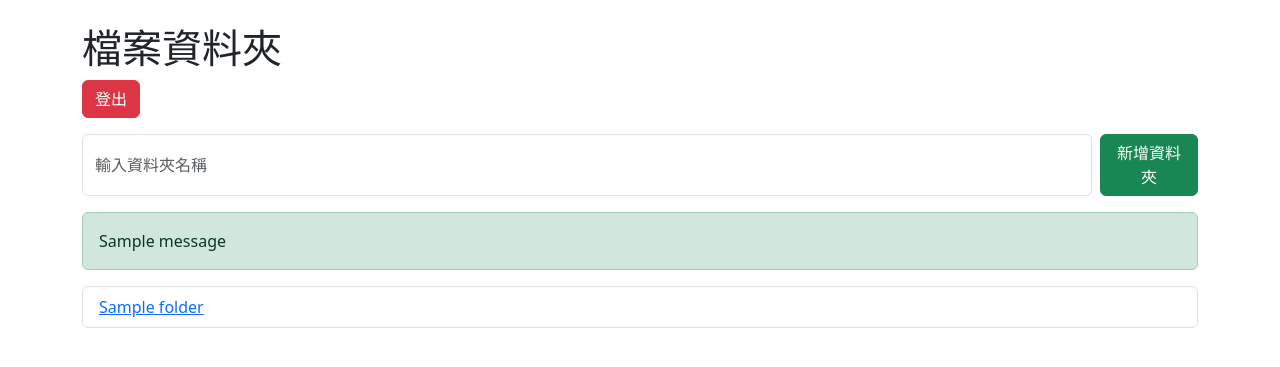
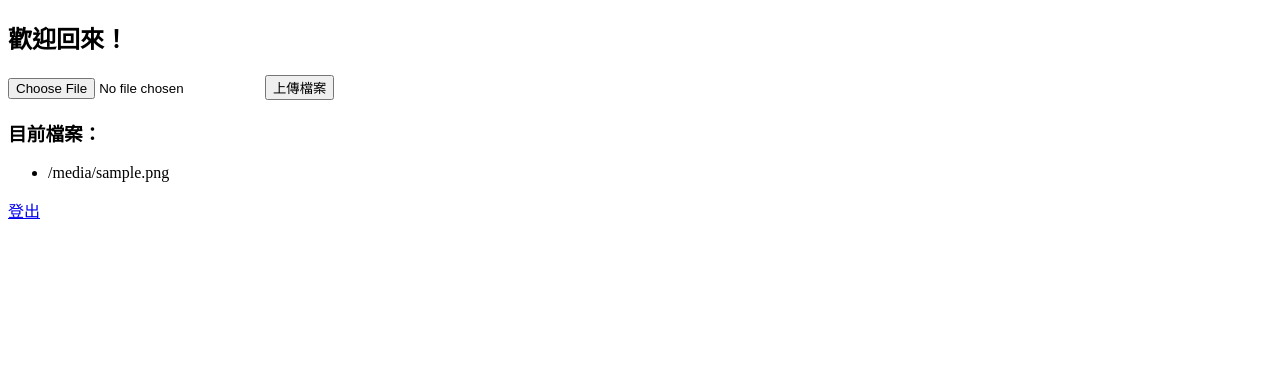
Before and after one commit to antonina12121/photo_manager, a Flask app: template photo_manager/templates/index.html in a window 1280 px wide. Shown: the top 367 px of the page. Run offline with Flask 3, Linux system fonts and the light colour scheme; the template is opened without the code that fills it: most values are stand-ins (such as "Sample title", 1, 10 or a date in 2020); one stand-in notice (Sample message) is shown.

Commit message:
Add files via upload

```diff
--- a/photo_manager/app.py
+++ b/photo_manager/app.py
@@ -1,111 +1,63 @@
-import os
-from flask import Flask, render_template, request, redirect, url_for, flash, session, send_from_directory
+from flask import Flask, render_template, request, redirect, session, flash
+from supabase import create_client, Client
+from werkzeug.utils import secure_filename
 
-app = Flask(__name__)
-app.secret_key = 'kh6686028'
+app = Flask(__name__, template_folder='templates')
+app.secret_key = "your_secret_key"
 
-UPLOAD_FOLDER = 'static/uploads'
-ALLOWED_EXTENSIONS = {'jpg', 'jpeg', 'png', 'pdf', 'ai'}
-LOGIN_PASSWORD = 'admin123'
 
-app.config['UPLOAD_FOLDER'] = UPLOAD_FOLDER
+SUPABASE_URL = "https://acvvhfcfzogxhfrzqsqq.supabase.co"
+SUPABASE_KEY = "eyJhbGciOiJIUzI1NiIsInR5cCI6IkpXVCJ9.eyJpc3MiOiJzdXBhYmFzZSIsInJlZiI6ImFjdnZoZmNmem9neGhmcnpxc3FxIiwicm9sZSI6ImFub24iLCJpYXQiOjE3NTE0MjM1MTcsImV4cCI6MjA2Njk5OTUxN30.zM5z6okmsKZ8dIKnVx0O7WpgN_-e_Mt0wty3CuHzKWc"
 
-def allowed_file(filename):
-    return '.' in filename and filename.rsplit('.', 1)[1].lower() in ALLOWED_EXTENSIONS
+supabase: Client = create_client(SUPABASE_URL, SUPABASE_KEY)
 
-def is_logged_in():
-    return session.get('logged_in')
+BUCKET_NAME = "uploads"
+
+@app.route('/')
+def home():
+    if 'user' not in session:
+        return redirect('/login')
+    files = supabase.storage().from_(BUCKET_NAME).list()
+    filenames = [f['name'] for f in files] if files else []
+    return render_template('index.html', user=session['user'], files=filenames)
+
+@app.route('/upload', methods=['POST'])
+def upload():
+    if 'user' not in session:
+        return redirect('/login')
+    if 'file' not in request.files:
+        flash("沒有檔案")
+        return redirect('/')
+    file = request.files['file']
+    filename = secure_filename(file.filename)
+    content = file.read()
+    res = supabase.storage().from_(BUCKET_NAME).upload(filename, content, {"content-type": file.content_type})
+    if res.get("error"):
+        flash(f"上傳失敗：{res['error']['message']}")
+    else:
+        flash("上傳成功")
+    return redirect('/')
 
 @app.route('/login', methods=['GET', 'POST'])
 def login():
     if request.method == 'POST':
-        if request.form.get('password') == LOGIN_PASSWORD:
-            session['logged_in'] = True
-            return redirect(url_for('index'))
+        email = request.form.get('email')
+        password = request.form.get('password')
+        if not email or not password:
+            return "請輸入完整帳號密碼", 400
+        res = supabase.auth.sign_in_with_password({"email": email, "password": password})
+        if res.get("session"):
+            session['user'] = res['user']
+            return redirect('/')
         else:
-            flash('密碼錯誤，請再試一次', 'danger')
+            flash("登入失敗")
+            return redirect('/login')
     return render_template('login.html')
 
 @app.route('/logout')
 def logout():
-    session.clear()
-    return redirect(url_for('login'))
+    session.pop('user', None)
+    return redirect('/login')
 
-@app.route('/')
-def index():
-    if not is_logged_in():
-        return redirect(url_for('login'))
-    folders = []
-    if os.path.exists(UPLOAD_FOLDER):
-        folders = [f for f in os.listdir(UPLOAD_FOLDER) if os.path.isdir(os.path.join(UPLOAD_FOLDER, f))]
-    return render_template('index.html', folders=folders)
-
-@app.route('/create_folder', methods=['POST'])
-def create_folder():
-    if not is_logged_in():
-        return redirect(url_for('login'))
-
-    folder_name = request.form.get('folder_name').strip()
-    folder_path = os.path.join(UPLOAD_FOLDER, folder_name)
-    if not folder_name:
-        flash('資料夾名稱不可為空', 'warning')
-    elif not os.path.exists(folder_path):
-        os.makedirs(folder_path)
-        flash(f'已建立資料夾：{folder_name}', 'success')
-    else:
-        flash('資料夾已存在', 'warning')
-    return redirect(url_for('index'))
-
-@app.route('/folder/<folder_name>')
-def folder_view(folder_name):
-    if not is_logged_in():
-        return redirect(url_for('login'))
-    folder_path = os.path.join(UPLOAD_FOLDER, folder_name)
-    if not os.path.exists(folder_path):
-        flash('資料夾不存在', 'warning')
-        return redirect(url_for('index'))
-    files = os.listdir(folder_path)
-    return render_template('upload.html', folder_name=folder_name, files=files)
-
-@app.route('/upload/<folder_name>', methods=['POST'])
-def upload_file(folder_name):
-    if not is_logged_in():
-        return redirect(url_for('login'))
-
-    file = request.files.get('file')
-    if not file or file.filename == '':
-        flash('沒有選擇檔案', 'warning')
-        return redirect(url_for('folder_view', folder_name=folder_name))
-
-    if allowed_file(file.filename):
-        folder_path = os.path.join(UPLOAD_FOLDER, folder_name)
-        file_path = os.path.join(folder_path, file.filename)
-        file.save(file_path)
-        flash(f'檔案「{file.filename}」已上傳', 'success')
-    else:
-        flash('不支援的檔案格式', 'danger')
-
-    return redirect(url_for('folder_view', folder_name=folder_name))
-
-@app.route('/delete/<folder_name>/<filename>', methods=['POST'])
-def delete_file(folder_name, filename):
-    if not is_logged_in():
-        return redirect(url_for('login'))
-
-    path = os.path.join(UPLOAD_FOLDER, folder_name, filename)
-    if os.path.exists(path):
-        os.remove(path)
-        flash(f'檔案「{filename}」已刪除', 'success')
-    else:
-        flash('檔案不存在', 'warning')
-
-    return redirect(url_for('folder_view', folder_name=folder_name))
-
-@app.route('/uploads/<folder_name>/<filename>')
-def uploaded_file(folder_name, filename):
-    return send_from_directory(os.path.join(UPLOAD_FOLDER, folder_name), filename)
-
-if __name__ == '__main__':
-    if not os.path.exists(UPLOAD_FOLDER):
-        os.makedirs(UPLOAD_FOLDER)
-    app.run(debug=True, port=5001)
+if __name__ == "__main__":
+    app.run(debug=True)
--- a/photo_manager/requirements.txt
+++ b/photo_manager/requirements.txt
@@ -4,3 +4,4 @@ gunicorn==20.1.0
 itsdangerous==2.2.0
 click==8.1.3
 blinker>=1.9.0
+supabase==1.0.3
--- a/photo_manager/templates/index.html
+++ b/photo_manager/templates/index.html
@@ -1,32 +1,21 @@
-<!doctype html>
-<html lang="zh-TW">
+<!DOCTYPE html>
+<html lang="zh-Hant">
 <head>
-  <meta charset="utf-8" />
-  <title>資料夾列表</title>
-  <link href="https://cdn.jsdelivr.net/npm/bootstrap@5.3.0/dist/css/bootstrap.min.css" rel="stylesheet" />
+    <meta charset="UTF-8" />
+    <title>檔案列表</title>
 </head>
-<body class="p-4">
-  <div class="container">
-    <h1>檔案資料夾</h1>
-    <a href="{{ url_for('logout') }}" class="btn btn-danger mb-3">登出</a>
-    <form method="POST" action="{{ url_for('create_folder') }}" class="mb-3 d-flex gap-2">
-      <input type="text" name="folder_name" class="form-control" placeholder="輸入資料夾名稱" required>
-      <button type="submit" class="btn btn-success">新增資料夾</button>
+<body>
+    <h2>歡迎回來！</h2>
+    <form method="post" action="/upload" enctype="multipart/form-data">
+        <input type="file" name="file" required>
+        <button type="submit">上傳檔案</button>
     </form>
-
-    {% with messages = get_flashed_messages(with_categories=true) %}
-      {% for category, message in messages %}
-        <div class="alert alert-{{ category }}">{{ message }}</div>
-      {% endfor %}
-    {% endwith %}
-
-    <ul class="list-group">
-      {% for folder in folders %}
-        <li class="list-group-item d-flex justify-content-between">
-          <a href="{{ url_for('folder_view', folder_name=folder) }}">{{ folder }}</a>
-        </li>
-      {% endfor %}
+    <h3>目前檔案：</h3>
+    <ul>
+        {% for file in files %}
+            <li>{{ file }}</li>
+        {% endfor %}
     </ul>
-  </div>
+    <a href="/logout">登出</a>
 </body>
 </html>
```
Also changed, not shown: photo_manager/templates/login.html (+14 -17 lines).
